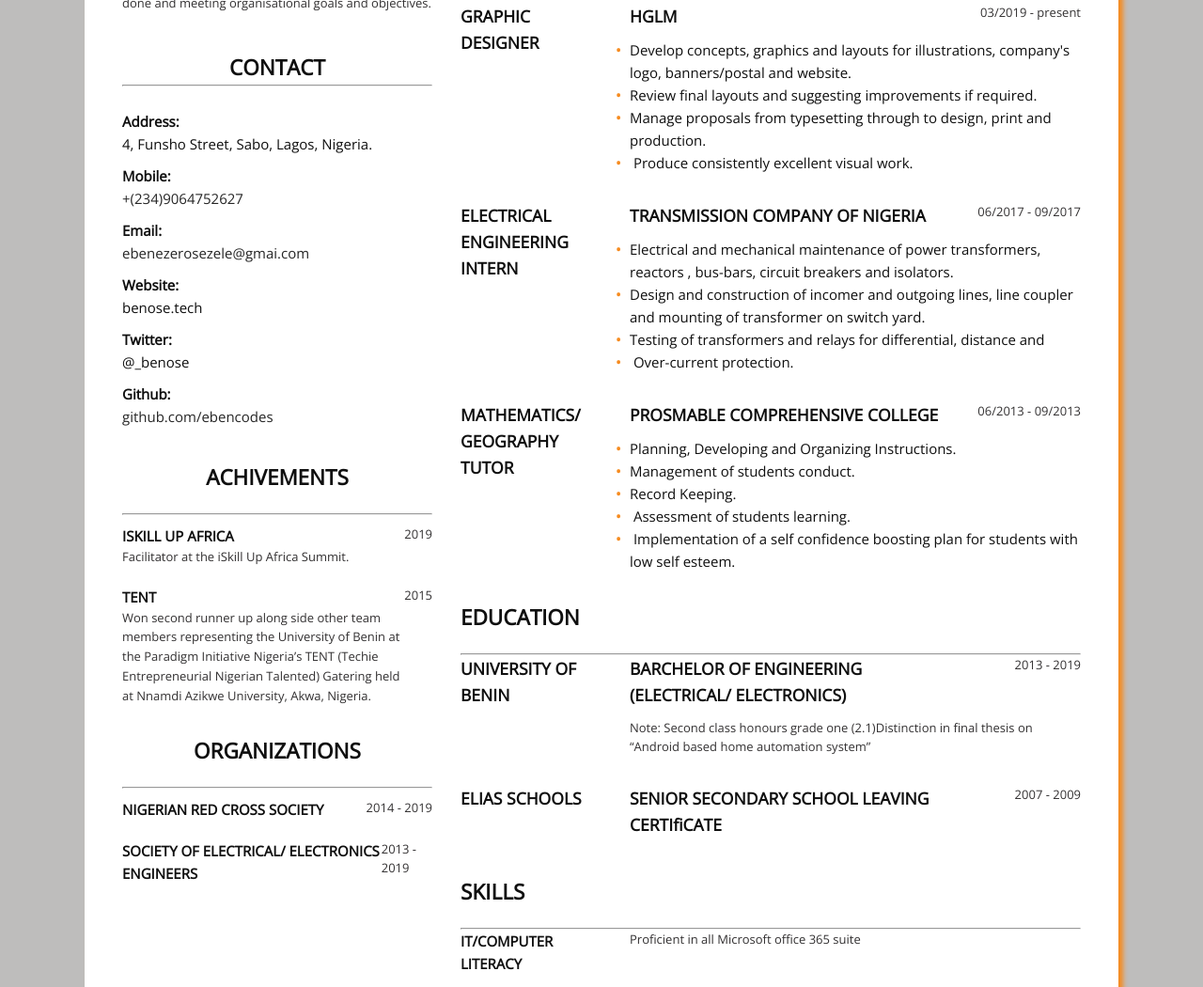
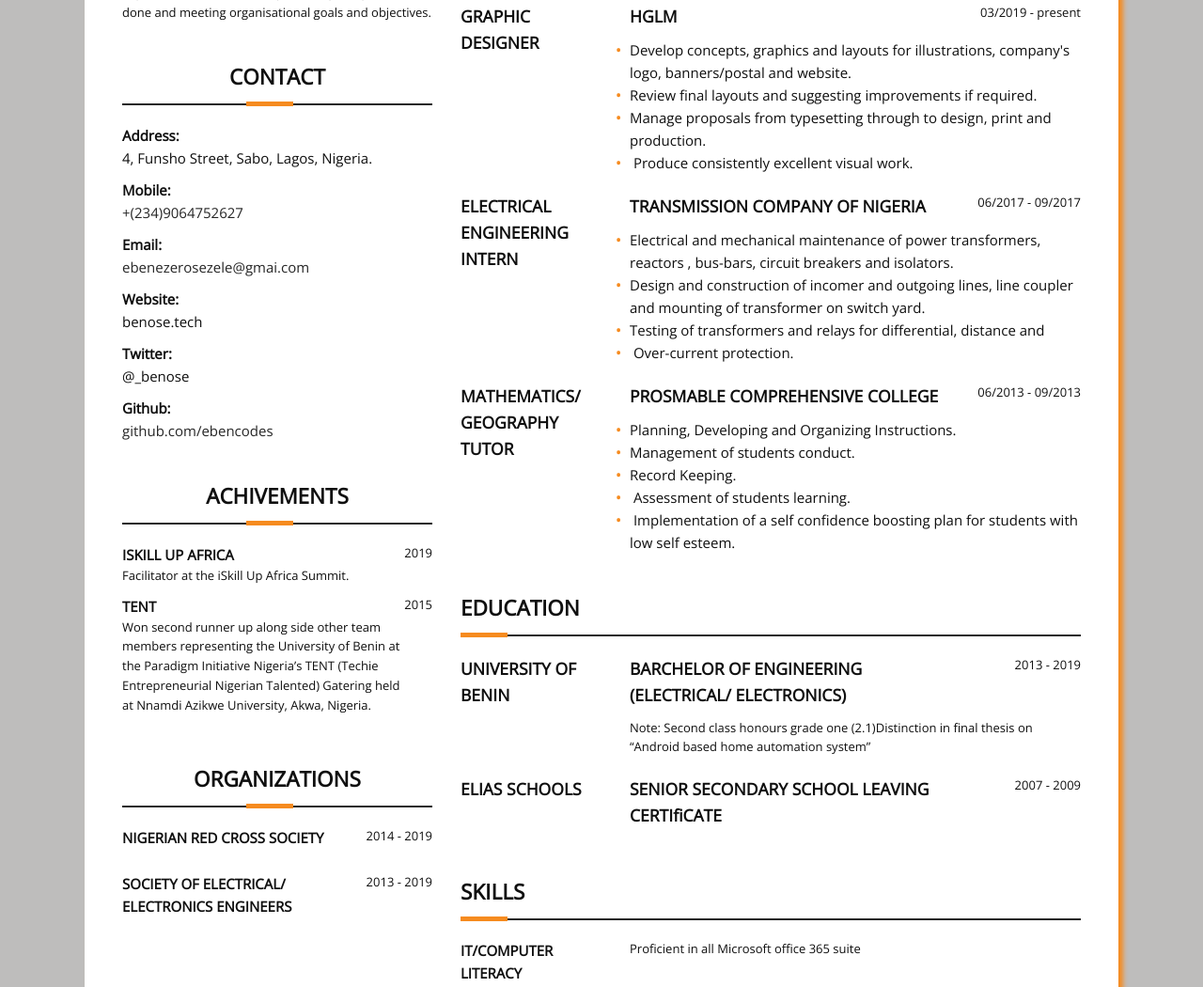
Before and after one commit to ebencodes/curriculum-vitae, a plain HTML site: page index.html in a window 1280 px wide. Shown: the part 473-1523 px from the top of the page at 94% size. Drawn offline with nearby package versions, Linux system fonts and the light colour scheme.

Commit message:
Update styles.css

```diff
--- a/styles.css
+++ b/styles.css
@@ -33,11 +33,7 @@ a {
 
 p {
     font-size: small;
-    color:#333132;
-}
-
-ul {
-    list-style: disc;
+    color:c
 }
 
 ul {
@@ -49,6 +45,35 @@ ul {
     width: 35%;
     background-color: #F68B1F;
     margin-left: 2%;
+}
+
+
+.hr {
+    position: relative;
+    margin-bottom: 20px;
+}
+.hr1 {
+    border: 1px solid  #262626;
+
+}
+
+.hr-center {
+    height:5px;
+    width: 50px;
+    background-color: #F68B1F;
+    position: absolute;
+    left: 40%;
+    top: -2px;
+}
+
+.hr-left {
+    height:5px;
+    width: 50px;
+    background-color: #F68B1F;
+    position: absolute;
+    left: 0;
+    top: -2px;
+
 }
 
 .name {
@@ -74,27 +99,25 @@ ul {
 
 .about-me h2 {
     text-align: center;
+    margin-bottom: 10px;
 }
 
 .about-me p {
     text-align: left;
-    padding: 20px 0;
-}
-
-.contact {
-    margin-top: 20px;
+    padding-bottom: 40px;
 }
 
 .contact h2 {
     text-align: center;
+    margin-bottom: 10px;
 }
 
 .contact ul {
-    padding: 20px 0;
+    padding-bottom: 40px;
 }
 
 .contact li {
-    padding:5px 0
+    padding-bottom:10px;
 }
 
 .contact ul:last-child {
@@ -102,15 +125,19 @@ ul {
 }
 
 /**Experiences Style**/
+.experiences {
+    padding-bottom: 20px;
+}
+
 .experiences h2 {
-    padding-bottom: 20px;
+    padding-bottom: 10px;
 }
 
 .exp {
     display: grid;
     grid-template-columns: 1fr 3fr;
     gap: 20px;
-    padding-bottom: 30px;
+    padding-bottom: 20px;
 }
 
 .exp-body ul li::before {
@@ -133,15 +160,19 @@ ul {
 }
 
 /**education**/
+.education{
+    padding-bottom: 20px;
+}
+
 .education h2 {
-    padding-bottom: 20px;
+    padding-bottom: 10px;
 }
 
 .edu {
     display: grid;
     grid-template-columns: 1fr 3fr;
     gap: 20px;
-    padding-bottom: 30px;
+    padding-bottom: 20px;
 }
 
 .edu-name {
@@ -149,7 +180,11 @@ ul {
 }
 
 .skills h2 {
-    padding-bottom: 20px;
+    padding-bottom: 10px;
+}
+
+.skills {
+    padding-bottom: 30px;
 }
 
 .skill {
@@ -166,7 +201,7 @@ ul {
 /**Refrence**/
 
 .reference h2 {
-    padding-bottom: 20px;
+    padding-bottom: 10px;
 }
 
 .ref {
@@ -177,36 +212,38 @@ ul {
 /*Achievements style */
 .achivements h2 {
     text-align: center;
-    margin-bottom: 20px
+    margin-bottom: 10px;
+}
+
+.ach-body {
+    padding-bottom: 30px;
 }
 
 .achivement {
     display: flex;
-    padding: 10px 0;
+    padding-bottom: 10px;
     justify-content: space-between;
 }
 
-
-
+/**Organizations style**/
 .organizations {
-    margin-top: 20px;
+    margin-top: 10px;
 }
 
 .organizations h2 {
     text-align: center;
-    margin-bottom: 20px
+    margin-bottom: 10px
 }
 
-
-.organizations h3 {
+.organizations h4 {
     text-align: left;
     margin-bottom: 20px;
-    flex: 0 1 60%;
+    flex: 0 1 70%;
 
 }
 
 .org {
     display: flex;
-    padding: 10px 0;
+    padding-bottom: 5px;
     justify-content: space-between;
 }
```
